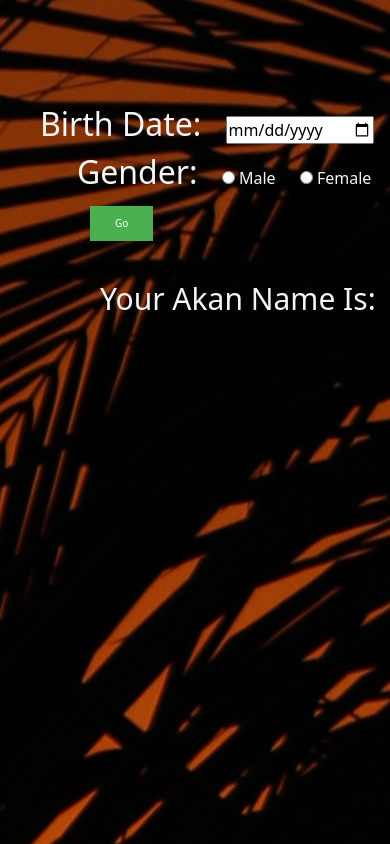
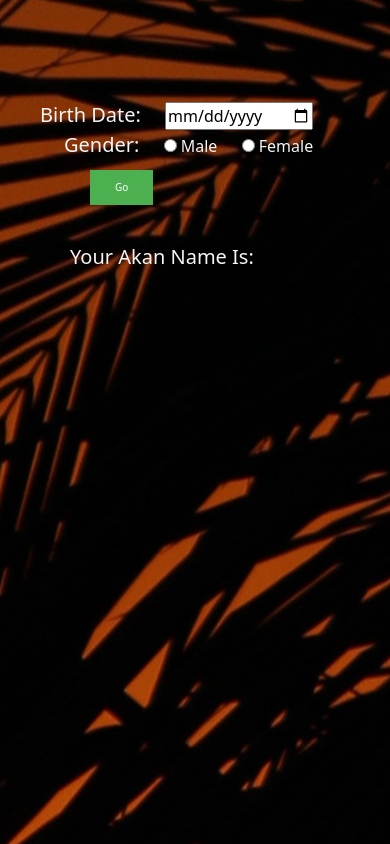
Before and after one commit to yslvendetta/Akan, a plain HTML site: page generate.html in a window 390 px wide. Drawn offline with nearby package versions, Linux system fonts and the light colour scheme.

Commit message:
media queries updates

```diff
--- a/akan1.css
+++ b/akan1.css
@@ -64,4 +64,24 @@ h2{
         margin-top: 100px;
         margin-left: 40px;
     }
+    .name{
+        margin-left:  30px;
+    }
+    h2{
+        color: whitesmoke;
+        font-size: 20px;
+        font-weight: 400;
+    }
+    .lblname{
+        color: whitesmoke;
+        font-size: 20px;
+    }
+    .lblgender{
+        color: whitesmoke;
+        font-size: 20px;
+        margin-left: 24px;
+    }
+    #bdate{
+    margin-left: 20px;
+    }
 }
```
